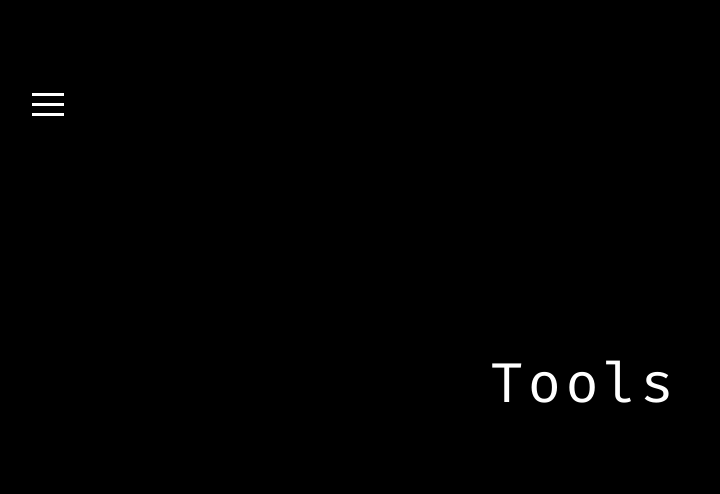
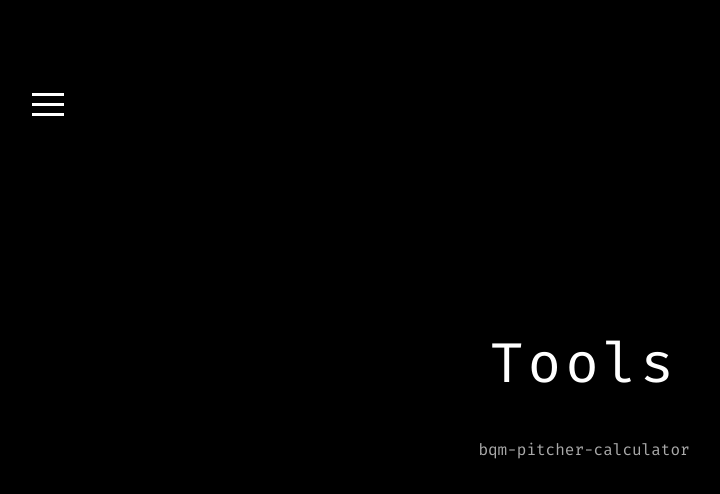
Before and after one commit to DarkPhotonBeam/dleuthold-old, a Gatsby site: page /tools in a window 1280 px wide. Shown: the whole page, without its empty margins (56-776 px from the left). Built offline with nearby package versions, Linux system fonts and the light colour scheme; Gatsby itself is replaced by a stand-in of ours.

Commit message:
Tools Link

```diff
--- a/src/pages/tools.js
+++ b/src/pages/tools.js
@@ -1,6 +1,7 @@
 import * as React from "react"
 import Layout from "../components/Layout/Layout";
 import {Helmet} from "react-helmet";
+import {Link} from 'gatsby';
 
 // markup
 export default function ToolsPage() {
@@ -9,6 +10,11 @@ export default function ToolsPage() {
             <Helmet title={'Tools - Daniel Leuthold'} />
             <section className={'center'}>
                 <h1>Tools</h1>
+                <ul className={'no-style spaced'}>
+                    <li>
+                        <Link to={'/tools/bqm-pitcher-calculator'}>bqm-pitcher-calculator</Link>
+                    </li>
+                </ul>
             </section>
         </Layout>
     )
```
